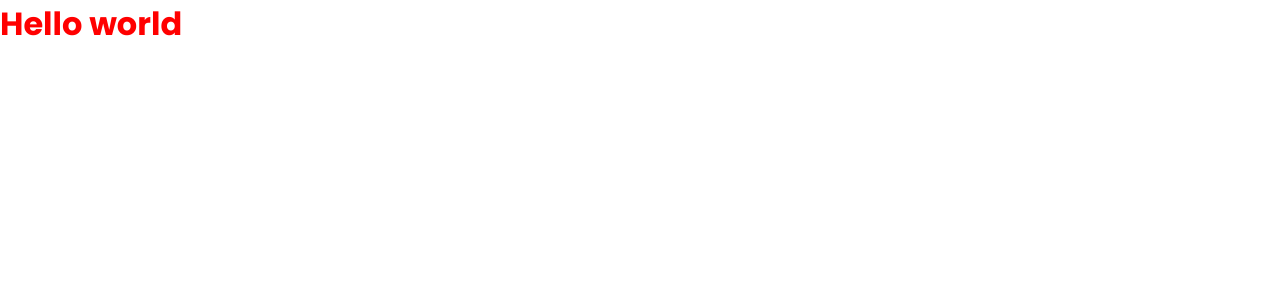
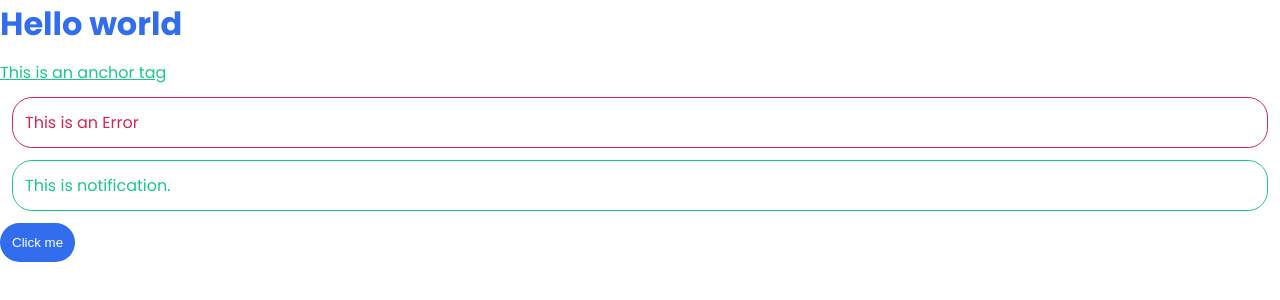
Before and after one commit to patelsaheb1219/sass-basic-theme, a website: page index.html in a window 1280 px wide. Drawn offline with Linux system fonts and the light colour scheme.

Commit message:
created variables for theme color, spacing and borders

```diff
--- a/index.html
+++ b/index.html
@@ -9,5 +9,9 @@
 </head>
 <body>
   <h1>Hello world</h1>
+  <a href="#">This is an anchor tag</a>
+  <p class="error">This is an Error</p>
+  <p class="notification">This is notification.</p>
+  <button>Click me</button>
 </body>
 </html>
--- a/index.scss
+++ b/index.scss
@@ -14,3 +14,54 @@ body {
 h1 {
   color: red;
 }
+
+// variables
+// Theme colors
+$primary: #326dee;
+$secondary: #1ac888;
+$error: #d32752;
+$info: #f6c31c;
+
+// Spacing
+$base-padding: 0.75rem;
+$base-margin: 0.75rem;
+
+// borders
+$base-border-thickness: 1px;
+$base-border-radius: 20px;
+
+h1 {
+  color: $primary;
+  margin-bottom: $base-margin;
+}
+
+a {
+  color: $secondary;
+
+}
+
+button {
+  color: white;
+  border: 0;
+  background-color: $primary;
+  border-radius: $base-border-radius;
+  padding: $base-padding;
+}
+.error {
+  color: $error;
+  border-color: $error;
+  border-style: solid;
+  margin: $base-margin;
+  padding: $base-padding;
+  border-radius: $base-border-radius;
+  border-width: $base-border-thickness;
+}
+.notification {
+  color: $secondary;
+  border-style: $secondary;
+  border-style: solid;
+  margin: $base-margin;
+  padding: $base-padding;
+  border-radius: $base-border-radius;
+  border-width: $base-border-thickness;
+}
```
Also changed, not shown: css/index.css.
